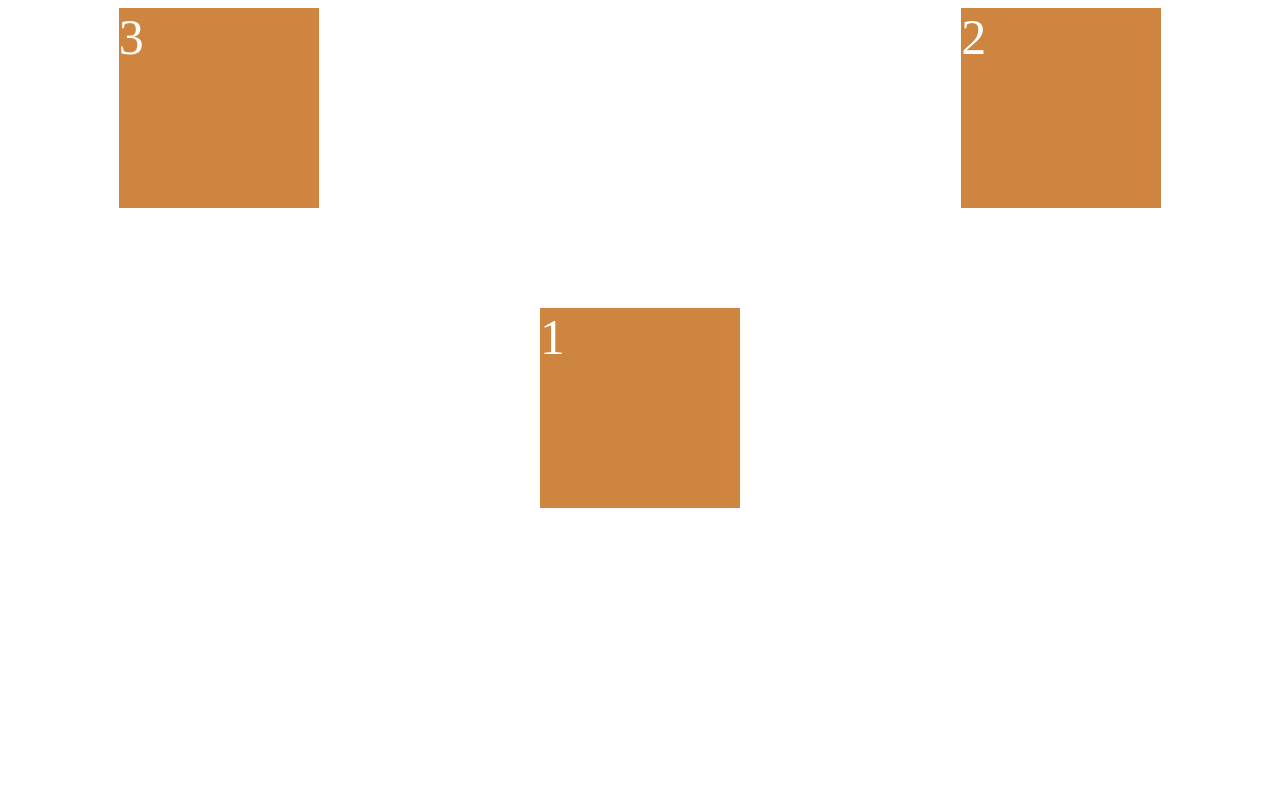
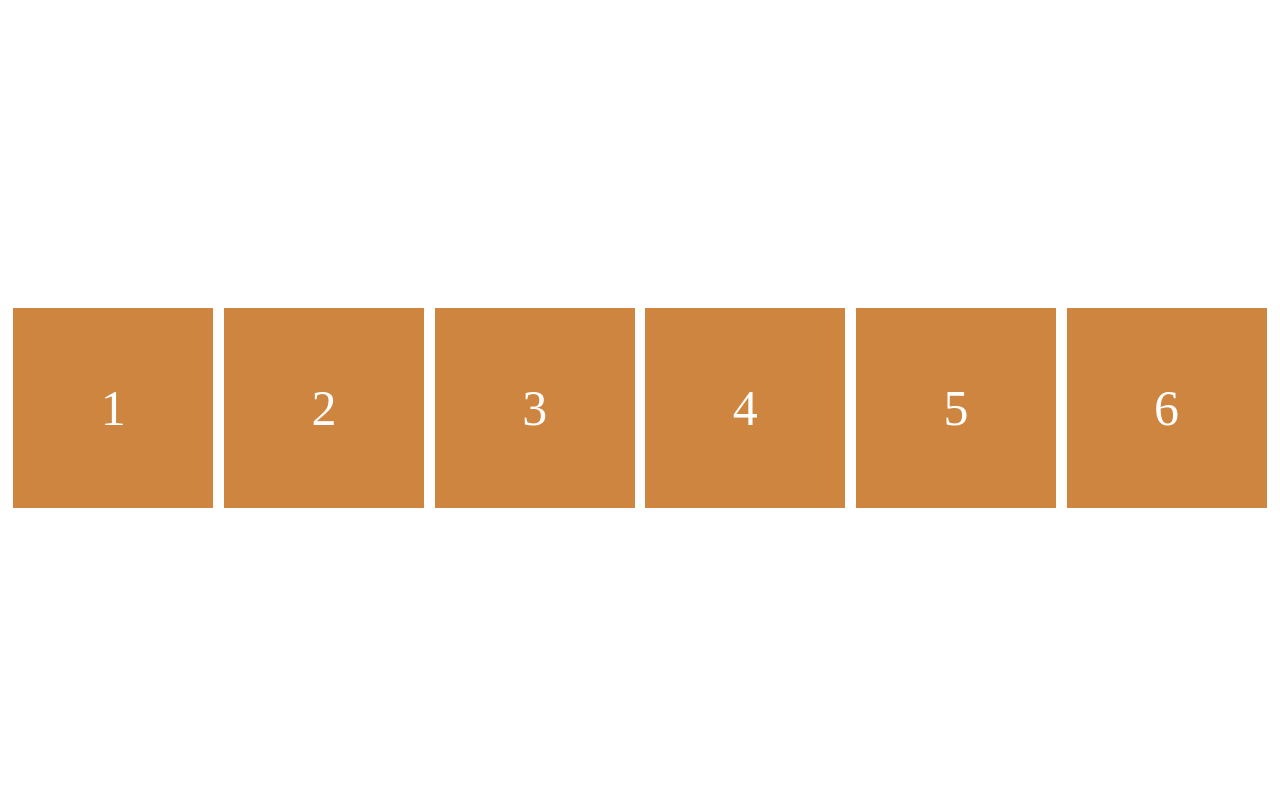
Before and after one commit to seonjoo2030/CSS-Layout, a plain HTML site: page index.html in a window 1280 px wide. Shown: the top 800 px of the page. Drawn offline with Linux system fonts and the light colour scheme.

Commit message:
wrap, nowrap, reverse, align-content(라인의 간격) 학습

```diff
--- a/index.html
+++ b/index.html
@@ -12,6 +12,10 @@
         <div class="child">1</div>
         <div class="child">2</div>
         <div class="child">3</div>
+        <div class="child">4</div>
+        <div class="child">5</div>
+        <div class="child">6</div>
+        <div class="child">7</div>
     </div>
 
 </body>
--- a/style.css
+++ b/style.css
@@ -1,7 +1,9 @@
 .father {
     display: flex;
     justify-content: space-around;
-    height: 100vh;
+    height: 200vh;
+    flex-wrap: wrap;
+    align-content: space-around;
 }
 
 .child {
@@ -10,13 +12,7 @@
     background: peru;
     color: white;
     font-size: 50px;
+    display: flex;
+    justify-content: center;
+    align-items: center;
 }
-
-.child:nth-child(1) {
-    order: 2;
-    align-self: center;
-}
-
-.child:nth-child(2) {
-    order: 3;
-}
```
